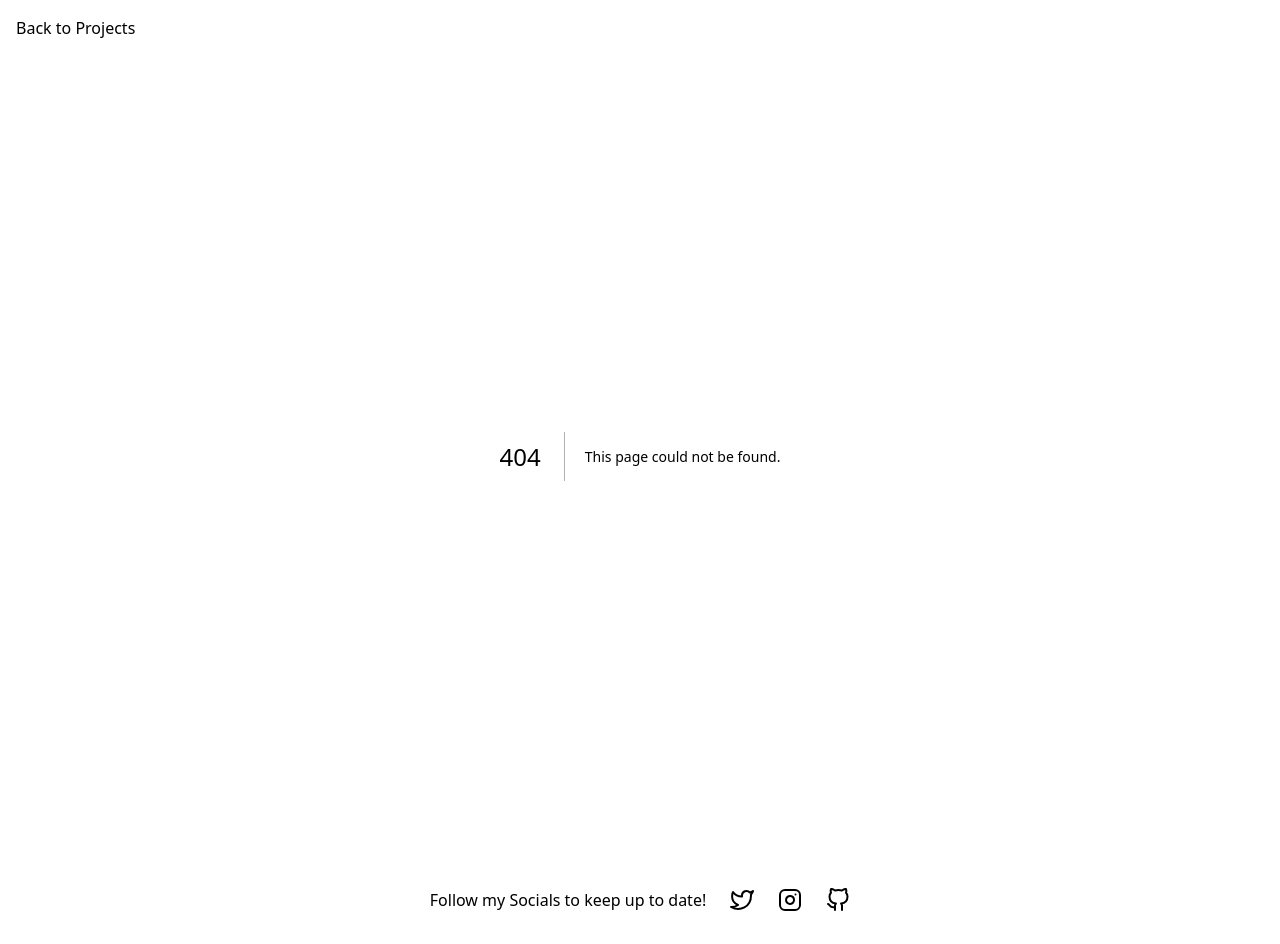
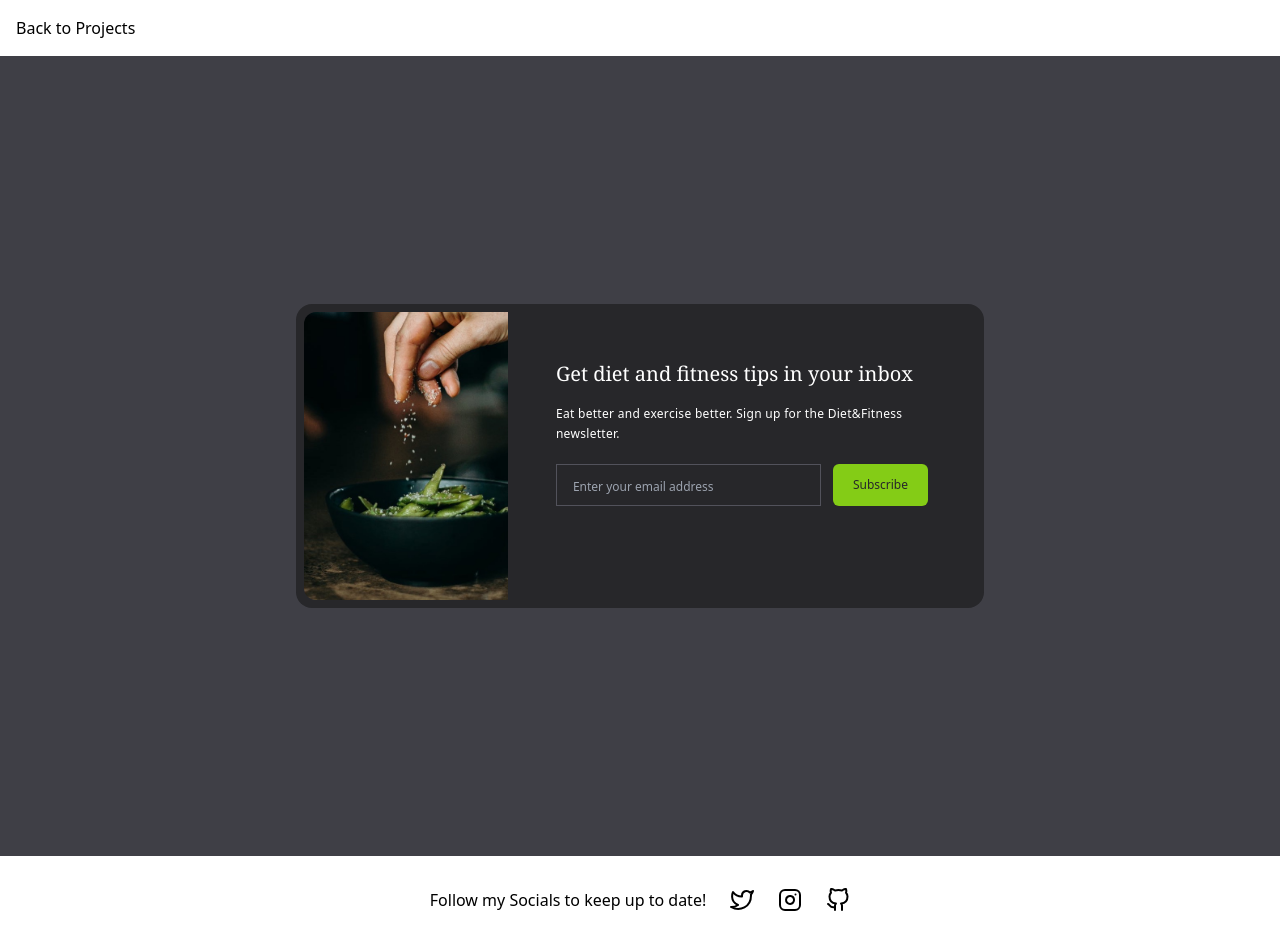
Before and after one commit to hayden-93/tailwind-website-projects, a Next.js app: page /email-subscribe-card in a window 1280 px wide. Before the commit this address had no page. Built offline with nearby package versions, Linux system fonts and the light colour scheme.

Commit message:
feat: Email Subscribe card with styling

```diff
--- /dev/null
+++ b/pages/email-subscribe-card.tsx
@@ -0,0 +1,39 @@
+import Image from 'next/image';
+import React from 'react';
+
+export default function EmailSubscribeCard() {
+  return (
+    <div className='flex items-center justify-center h-screen bg-zinc-700'>
+      <div className='bg-zinc-800 p-2 mx-6 rounded-2xl'>
+        <div className='flex flex-col md:flex-row rounded-l-xl'>
+          <Image
+            src='/images/email-subscribe-card/emailsubimage.jpeg'
+            alt='Peas in bowl image'
+            width={200}
+            height={200}
+            className='object-fit rounded-xl h-80 sm:w-full md:h-72 md:rounded-l-xl md:rounded-r-none transform hover:scale-105 hover:rounded-xl duration-200'
+          />
+          <div className='p-6 md:p-12'>
+            <h2 className='font-serif text-xl font-medium text-center text-white md:text-left'>
+              Get diet and fitness tips in your inbox
+            </h2>
+            <p className='max-w-sm my-4 text-xs leading-5 tracking-wide text-center text-white md:text-left'>
+              Eat better and exercise better. Sign up for the Diet&Fitness
+              newsletter.
+            </p>
+            <div className='flex flex-col mt-5 space-y-4 md:space-x-3 md:flex-row md:space-y-0'>
+              <input
+                type='email'
+                placeholder='Enter your email address'
+                className='p-2 px-4 text-center text-white bg-zinc-800 border border-zinc-600 placeholder:text-xs placeholder:text-center md:text-left placeholder:md:text-left focus:outline-none'
+              />
+              <button className='px-5 py-3 text-xs rounded-md text-zinc-800 bg-lime-500 hover:bg-lime-700 hover:text-white duration-500'>
+                Subscribe
+              </button>
+            </div>
+          </div>
+        </div>
+      </div>
+    </div>
+  );
+}
--- a/pages/index.tsx
+++ b/pages/index.tsx
@@ -1,5 +1,20 @@
 import React from 'react';
 
 export default function Home() {
-  return <></>;
+  return (
+    <div>
+      <h1>Projects Page</h1>
+      <div className='grid grid-cols-3'>
+        <div>1</div>
+        <div>2</div>
+        <div>3</div>
+        <div>4</div>
+        <div>5</div>
+        <div>6</div>
+        <div>7</div>
+        <div>8</div>
+        <div>9</div>
+      </div>
+    </div>
+  );
 }
```
Also changed, not shown: public/images/email-subscribe-card/emailsubimage.jpeg (added).
